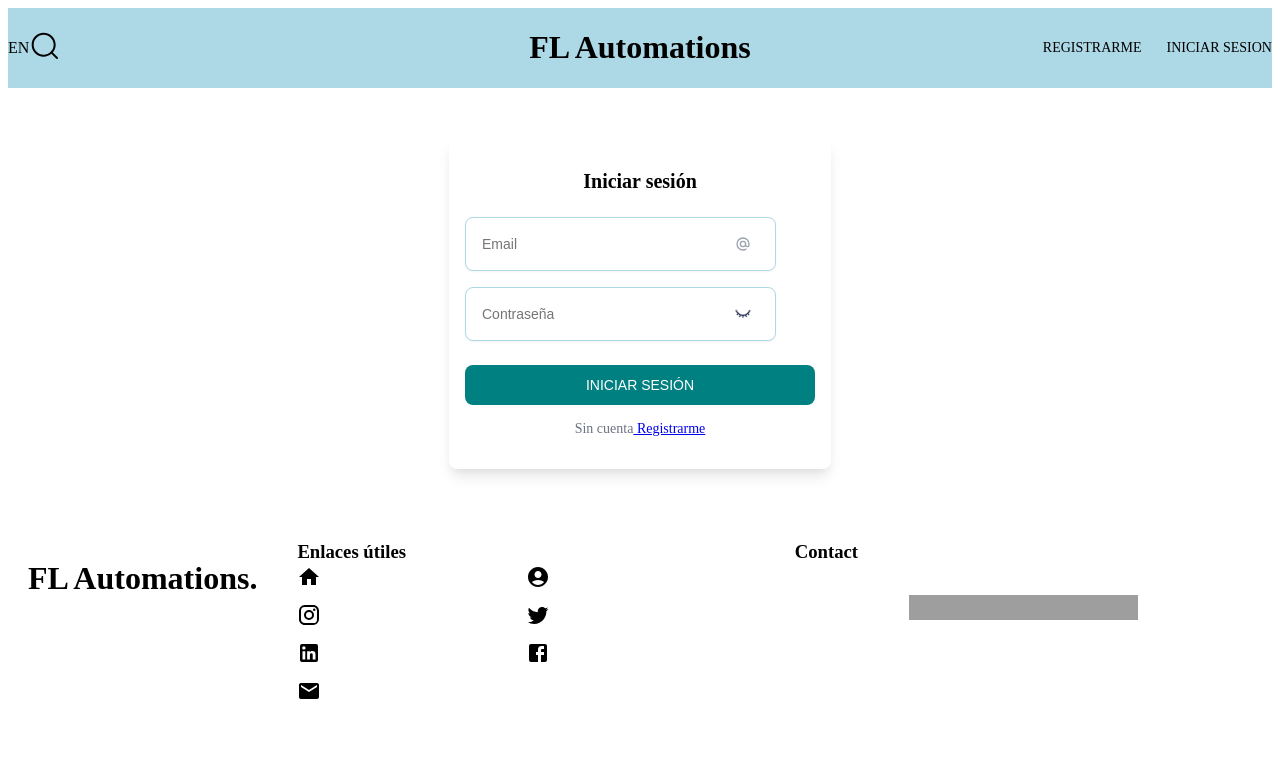
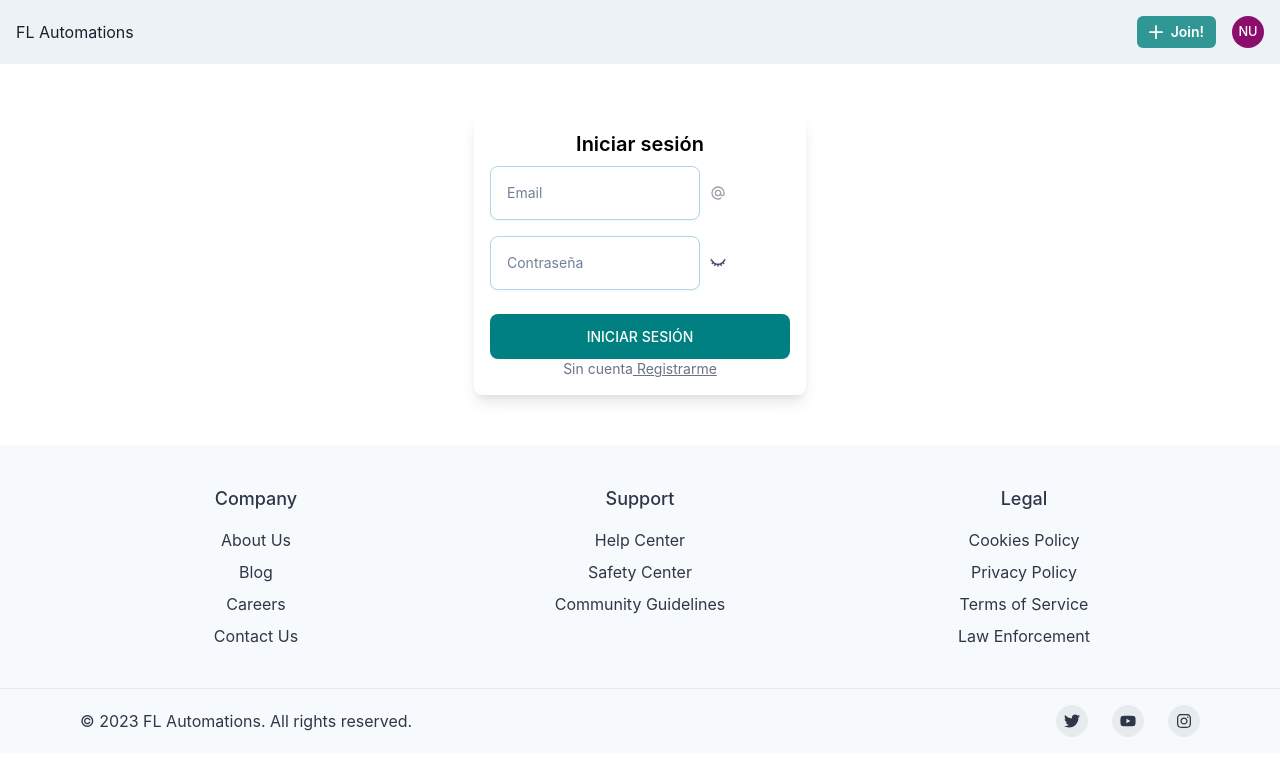
Before and after one commit to FLucena/flautomations-next, a Next.js app: page /login in a window 1280 px wide. Shown: the top 776 px of the page. Built offline with nearby package versions, Linux system fonts and the light colour scheme; grey boxes are pictures that could not be loaded.

Commit message:
Updated navbar and footer v1

```diff
--- a/jsconfig.json
+++ b/jsconfig.json
@@ -2,6 +2,7 @@
     "compilerOptions": {
       "baseUrl": ".",
       "paths": {
+        "@chakra-ui/react": ["node_modules/@chakra-ui/react"],
         "*": ["*"],
         "@/*": ["src/*"]
       }
--- a/src/components/Footer.jsx
+++ b/src/components/Footer.jsx
@@ -1,129 +1,135 @@
-import Image from "next/image";
-import HomeIcon from '@mui/icons-material/Home';
-import AccountCircleIcon from '@mui/icons-material/AccountCircle';
-import InstagramIcon from '@mui/icons-material/Instagram';
-import TwitterIcon from '@mui/icons-material/Twitter';
-import LinkedInIcon from '@mui/icons-material/LinkedIn';
-import FacebookIcon from '@mui/icons-material/Facebook';
-import MailIcon from '@mui/icons-material/Mail';
-import styled from 'styled-components';
+import React from 'react';
+import {
+  Box,
+  Container,
+  Stack,
+  SimpleGrid,
+  Text,
+  VisuallyHidden,
+  chakra,
+  useColorModeValue,
+} from '@chakra-ui/react';
+import { FaTwitter, FaYoutube, FaInstagram } from 'react-icons/fa';
+import * as contentEn from './content-en';
+import * as contentEs from './content-es';
 
-const Container = styled.div`
-  display: flex;
-  flex-wrap: wrap;
-`;
-
-const Left = styled.div`
-  padding: 20px;
-
-  @media (max-width: 768px) {
-    text-align: center;
-  }
-`;
-
-const Logo = styled.h1`
-  margin-bottom: 2px;
-`;
-
-const Desc = styled.p`
-  margin-bottom: 20px;
-`;
-
-const SocialContainer = styled.div`
-  display: flex;
-`;
-
-const Center = styled.div`
-  flex: 1;
-  display: flex;
-  flex-direction: column;
-  padding: 20px;
-
-  @media (max-width: 768px) {
-    flex-basis: 100%;
-  }
-`;
-
-const Title = styled.h3`
-  margin-top: 2px;
-  margin-bottom: 2px;
-`;
-
-const List = styled.ul`
-  margin: 0;
-  padding: 0;
-  list-style: none;
-  display: flex;
-  flex-wrap: wrap;
-`;
-
-const ListItem = styled.li`
-  width: 50%;
-  margin-bottom: 10px;
-`;
-
-const Right = styled.div`
-  flex: 1;
-  display: flex;
-  flex-direction: column;
-  padding: 20px;
-
-  @media (max-width: 768px) {
-    flex-basis: 100%;
-    text-align: center;
-  }
-`;
-
-const ContactItem = styled.div`
-  margin-bottom: 10px;
-  display: flex;
-  align-items: center;
-  & > svg {
-    margin-right: 10px;
-  }
-`;
-
-const PaymentImage = styled(Image)`
-  width: 50%;
-  align-self: center;
-  @media (max-width: 768px) {
-    width: 70%;
-  }
-`;
-
-const Footer = () => {
+const ListHeader = ({ children }) => {
   return (
-    <Container>
-      <Left>
-        <Logo>FL Automations.</Logo>
-        <Desc></Desc>
-        <SocialContainer>
-        </SocialContainer>
-      </Left>
-      <Center>
-        <Title>Enlaces útiles</Title>
-        <List>
-          <ListItem><HomeIcon/></ListItem>
-          <ListItem><AccountCircleIcon/></ListItem>
-          <ListItem><InstagramIcon/></ListItem>
-          <ListItem><TwitterIcon/></ListItem>
-          <ListItem><LinkedInIcon/></ListItem>
-          <ListItem><FacebookIcon/></ListItem>
-          <ListItem><MailIcon/></ListItem>
-        </List>
-      </Center>
-      <Right>
-        <Title>Contact</Title>
-        <ContactItem>
-        </ContactItem>
-        <ContactItem>
-        </ContactItem>
-        <ContactItem>
-        </ContactItem>
-        <PaymentImage src="https://i.ibb.co/Qfvn4z6/payment.png" alt="Payment" width={232} height={25} />
-      </Right>
-    </Container>
+    <Text fontWeight={'500'} fontSize={'lg'} mb={2}>
+      {children}
+    </Text>
   );
 };
 
-export default Footer;
+const SocialButton = ({ children, label, href }) => {
+  return (
+    <chakra.button
+      bg={useColorModeValue('blackAlpha.100', 'whiteAlpha.100')}
+      rounded={'full'}
+      w={8}
+      h={8}
+      cursor={'pointer'}
+      as={'a'}
+      href={href}
+      display={'inline-flex'}
+      alignItems={'center'}
+      justifyContent={'center'}
+      transition={'background 0.3s ease'}
+      _hover={{
+        bg: useColorModeValue('blackAlpha.200', 'whiteAlpha.200'),
+      }}
+    >
+      <VisuallyHidden>{label}</VisuallyHidden>
+      {children}
+    </chakra.button>
+  );
+};
+
+export default function Footer({ lang }) {
+  const content = lang === 'es' ? contentEs : contentEn;
+  return (
+    <Box
+      bg={useColorModeValue('gray.50', 'gray.900')}
+      color={useColorModeValue('gray.700', 'gray.200')}
+    >
+      <Container as={Stack} maxW={'6xl'} py={10}>
+        <SimpleGrid columns={{ base: 1, sm: 2, md: 3 }} spacing={8}>
+          <Stack align={['flex-start', 'center']} mx={['0', 'auto']}>
+            <ListHeader>{content.companyContent.header}</ListHeader>
+            <Box as="a" href={'#'}>
+            {content.companyContent.aboutUs}
+            </Box>
+            <Box as="a" href={'#'}>
+            {content.companyContent.blog}
+            </Box>
+            <Box as="a" href={'#'}>
+            {content.companyContent.careers}
+            </Box>
+            <Box as="a" href={'#'}>
+            {content.companyContent.contactUs}
+            </Box>
+          </Stack>
+
+          <Stack align={['flex-start', 'center']} mx={['0', 'auto']}>
+            <ListHeader>{content.supportContent.header}</ListHeader>
+            <Box as="a" href={'#'}>
+            {content.supportContent.helpCenter}
+            </Box>
+            <Box as="a" href={'#'}>
+            {content.supportContent.safetyCenter}
+            </Box>
+            <Box as="a" href={'#'}>
+            {content.supportContent.communityGuidelines}
+            </Box>
+          </Stack>
+
+          <Stack align={['flex-start', 'center']} mx={['0', 'auto']}>
+            <ListHeader>{content.legalContent.header}</ListHeader>
+            <Box as="a" href={'#'}>
+            {content.legalContent.cookiesPolicy}
+            </Box>
+            <Box as="a" href={'#'}>
+            {content.legalContent.privacyPolicy}
+            </Box>
+            <Box as="a" href={'#'}>
+            {content.legalContent.termsOfService}
+            </Box>
+            <Box as="a" href={'#'}>
+            {content.legalContent.lawEnforcement}
+            </Box>
+          </Stack>
+
+        </SimpleGrid>
+      </Container>
+
+      <Box
+        borderTopWidth={1}
+        borderStyle={'solid'}
+        borderColor={useColorModeValue('gray.200', 'gray.700')}
+      >
+        <Container
+          as={Stack}
+          maxW={'6xl'}
+          py={4}
+          direction={{ base: 'column', md: 'row' }}
+          spacing={4}
+          justify={{ md: 'space-between' }}
+          align={{ md: 'center' }}
+        >
+          <Text>© 2023 FL Automations. {content.allRightsReserved.text}</Text>
+          <Stack direction={'row'} spacing={6}>
+            <SocialButton label={'Twitter'} href={'#'}>
+              <FaTwitter />
+            </SocialButton>
+            <SocialButton label={'YouTube'} href={'#'}>
+              <FaYoutube />
+            </SocialButton>
+            <SocialButton label={'Instagram'} href={'#'}>
+              <FaInstagram />
+            </SocialButton>
+          </Stack>
+        </Container>
+      </Box>
+    </Box>
+  );
+}
--- a/src/components/Navbar.jsx
+++ b/src/components/Navbar.jsx
@@ -1,200 +1,122 @@
-import React, { useState } from 'react';
+'use strict';
+
+import React from 'react';
 import Link from 'next/link';
-import styled from 'styled-components';
+import * as contentEn from './content-en';
+import * as contentEs from './content-es';
 
-const Container = styled.div`
-  background-color: lightblue;
-  margin-bottom: 20px;
-  min-width: 100%;
-  display: flex;
-  flex-wrap: wrap;
+import {
+  Box,
+  Flex,
+  Avatar,
+  HStack,
+  Text,
+  IconButton,
+  Button,
+  Menu,
+  MenuButton,
+  MenuList,
+  MenuItem,
+  MenuDivider,
+  useDisclosure,
+  useColorModeValue,
+  Stack,
+} from '@chakra-ui/react';
+import { HamburgerIcon, CloseIcon, AddIcon } from '@chakra-ui/icons';
 
-  /* Responsive styles for screen sizes up to 768px */
-  @media (max-width: 768px) {
-    justify-content: center;
-    padding: 4vh;
-  }
-`;
+const Links = ['', '', ''];
 
-const Center = styled.div`
-  text-align: center;
-  flex: 1;
-`;
-
-const RemoveStyle = styled.a`
-  text-decoration: none;
-  color: black;
-  cursor: pointer;
-`;
-
-const Left = styled.div`
-  display: flex;
-  align-items: center;
-  justify-content: flex-start; /* Align items in a row */
-  flex: 1;
-
-  /* Additional responsive styles for this component */
-  @media (max-width: 768px) {
-    justify-content: flex-start;
-    margin-bottom: 10px;
-    display: none;
-  }
-`;
-
-const Right = styled.div`
-  display: flex;
-  align-items: center;
-  justify-content: flex-end;
-  flex: 1;
-
-  @media (max-width: 768px) {
-    justify-content: center;
-  }
-`;
-
-const MenuItem = styled.div`
-  font-size: 14px;
-  cursor: pointer;
-  margin-left: 25px;
-  text-decoration: none;
-  color: white;
-
-  @media (max-width: 768px) {
-    margin-left: 0;
-    margin-bottom: 10px;
-    display: none;
-  }
-`;
-
-const HamburgerContainer = styled.div`
-  display: flex;
-  align-items: center;
-`;
-
-const Hamburger = styled.div`
-  display: none;
-  cursor: pointer;
-
-  @media (max-width: 768px) {
-    display: block;
-  }
-`;
-
-const Bar = styled.span`
-  display: block;
-  width: 25px;
-  height: 3px;
-  margin: 5px auto;
-  transition: all 0.3s ease-in-out;
-  background-color: #101010;
-`;
-
-const SearchBoxContainer = styled.div`
-  width: 20px;
-`
-
-const MenuContainer = styled.div`
-  position: relative;
-  top: -100px;
-  left: 4%;
-`
-
-const MenuList = styled.ul`
-  position: absolute;
-  padding: 10px 0;
-  z-index: 999;
-  display: ${({ open }) => (open ? 'flex' : 'none')};
-  flex-wrap: wrap;
-
-  @media (max-width: 768px) {
-    position: absolute;
-    margin-top: 05em;
-    list-style-type: none;
-    background-color: #fff;
-    box-shadow: 0 0 1px #aaa;
-    transform-origin: 50% 0;
-    width: 100%;
-    transition: transform 350ms ease-in-out;
-  }
-`;
-
-const HamburguerItem = styled.li`
-
-  @media (max-width: 768px) {
-    width: 100%;
-    transition: transform 350ms ease-in-out;
-    display: inline-block;
-    font-size: 0.75rem;
-    padding: 0.75em 0;
-    text-align: center;
-    color: #545454;
-    text-decoration: none;
-    transition-delay: 350ms;
-
-  }
-`;
-
-const Navbar = () => {
-
-  const [menuOpen, setMenuOpen] = useState(false);
-
-  const toggleMenu = () => {
-    setMenuOpen(!menuOpen);
-  };
-
+const NavLink = (props) => {
+  const { children } = props;
   return (
-    <>
-      <Container>
-        <Left>
-          <span>EN</span>
-          <Link href={`/searchPage`}>
-            <SearchBoxContainer>
-              <svg aria-hidden="true" viewBox="0 0 24 24" width="2rem">
-                <g>
-                  <path d="M21.53 20.47l-3.66-3.66C19.195 15.24 20 13.214 20 11c0-4.97-4.03-9-9-9s-9 4.03-9 9 4.03 9 9 9c2.215 0 4.24-.804 5.808-2.13l3.66 3.66c.147.146.34.22.53.22s.385-.073.53-.22c.295-.293.295-.767.002-1.06zM3.5 11c0-4.135 3.365-7.5 7.5-7.5s7.5 3.365 7.5 7.5-3.365 7.5-7.5 7.5-7.5-3.365-7.5-7.5z"></path>
-                </g>
-              </svg>
-            </SearchBoxContainer>
-          </Link>
-        </Left>
-        <Center>
-          <h1>
-            <Link href="/" legacyBehavior>
-              <RemoveStyle>FL Automations</RemoveStyle>
-            </Link>
-          </h1>
-        </Center>
-        <Right>
-          <MenuItem>
-              <Link href="/register" style={{ textDecoration: 'none', color: 'black' }}>REGISTRARME</Link>
-          </MenuItem>
-          <MenuItem>
-            <Link href="/login" style={{ textDecoration: 'none', color: 'black' }}>INICIAR SESION</Link>
-          </MenuItem>
-        </Right>
-        <HamburgerContainer>
-          <Hamburger onClick={toggleMenu}>
-            <Bar></Bar>
-            <Bar></Bar>
-            <Bar></Bar>
-          </Hamburger>
-        </HamburgerContainer>
-      </Container>
-      <MenuContainer>
-        <MenuList open={menuOpen}>
-          <HamburguerItem>
-            <Link href="/register" style={{ textDecoration: 'none', color: 'black' }}>💾 REGISTRARME</Link>
-          </HamburguerItem>
-          <HamburguerItem>
-            <Link href="/login" style={{ textDecoration: 'none', color: 'black' }}>🔑 INICIAR SESION</Link>
-          </HamburguerItem>
-          <HamburguerItem>
-            <Link href="/searchPage" style={{ textDecoration: 'none', color: 'black' }}>🔍 BUSCADOR</Link>
-          </HamburguerItem>
-        </MenuList>
-      </MenuContainer>
-    </>
+    <Box
+      as="a"
+      px={2}
+      py={1}
+      rounded={'md'}
+      _hover={{
+        textDecoration: 'none',
+        bg: useColorModeValue('gray.200', 'gray.700'),
+      }}
+      href={'#'}
+    >
+      {children}
+    </Box>
   );
 };
 
-export default Navbar;
+// ... (other imports)
+
+export default function Navbar({ lang }) {
+  const { isOpen, onOpen, onClose } = useDisclosure();
+  const content = lang === 'es' ? contentEs : contentEn;
+
+  return (
+    <React.Fragment>
+      <Box bg={useColorModeValue('gray.100', 'gray.900')} px={4}>
+        <Flex h={16} alignItems="center" justifyContent="space-between">
+          <IconButton
+            size="md"
+            icon={isOpen ? <CloseIcon /> : <HamburgerIcon />}
+            aria-label="Open Menu"
+            display={{ md: 'none' }}
+            onClick={isOpen ? onClose : onOpen}
+          />
+          <HStack spacing={8} alignItems="center">
+            <Box>
+              <Link href="/">FL Automations</Link>
+            </Box>
+            <HStack as="nav" spacing={4} display={{ base: 'none', md: 'flex' }}>
+              {Links.map((link) => (
+                <NavLink key={link}>{link}</NavLink>
+              ))}
+            </HStack>
+          </HStack>
+          <Flex alignItems="center">
+            <Button
+              variant="solid"
+              colorScheme="teal"
+              size="sm"
+              mr={4}
+              leftIcon={<AddIcon />}
+            >
+              {content.navbar.buttonText}
+            </Button>
+            <Menu>
+              <MenuButton
+                as={Button}
+                rounded="full"
+                variant="link"
+                cursor="pointer"
+                minW={0}
+              >
+                <Avatar name="New User" size="sm" src="" />
+              </MenuButton>
+              <MenuList>
+                <MenuItem>
+                  <Link href="/register">💾 {content.navbar.register}</Link>
+                </MenuItem>
+                <MenuItem>
+                  <Link href="/login">🔑 {content.navbar.login}</Link>
+                </MenuItem>
+                <MenuDivider />
+                <MenuItem>
+                  <Link href="/searchPage">🔍 {content.navbar.search}</Link>
+                </MenuItem>
+              </MenuList>
+            </Menu>
+          </Flex>
+        </Flex>
+        {isOpen && (
+          <Box pb={4} display={{ md: 'none' }}>
+            <Stack as="nav" spacing={4}>
+              {Links.map((link) => (
+                <NavLink key={link}>{link}</NavLink>
+              ))}
+            </Stack>
+          </Box>
+        )}
+      </Box>
+    </React.Fragment>
+  );
+}
--- /dev/null
+++ b/src/components/content-en.js
@@ -0,0 +1,33 @@
+export const companyContent = {
+    header: 'Company',
+    aboutUs: 'About Us',
+    blog: 'Blog',
+    careers: 'Careers',
+    contactUs: 'Contact Us',
+  };
+
+  export const supportContent = {
+    header: 'Support',
+    helpCenter: 'Help Center',
+    safetyCenter: 'Safety Center',
+    communityGuidelines: 'Community Guidelines',
+  };
+
+  export const legalContent = {
+    header: 'Legal',
+    cookiesPolicy: 'Cookies Policy',
+    privacyPolicy: 'Privacy Policy',
+    termsOfService: 'Terms of Service',
+    lawEnforcement: 'Law Enforcement',
+  };
+
+  export const allRightsReserved = {
+    text: 'All rights reserved.',
+  };
+
+  export const navbar = {
+    buttonText: 'Join!',
+    register: 'Sign Up',
+    login: 'Sign In',
+    search: 'Search'
+  };
--- /dev/null
+++ b/src/components/content-es.js
@@ -0,0 +1,33 @@
+export const companyContent = {
+  header: 'Compañía',
+  aboutUs: 'Acerca de Nosotros',
+  blog: 'Blog',
+  careers: 'Carreras',
+  contactUs: 'Contáctanos',
+};
+
+export const supportContent = {
+  header: 'Soporte',
+  helpCenter: 'Centro de Ayuda',
+  safetyCenter: 'Centro de Seguridad',
+  communityGuidelines: 'Pautas de la Comunidad',
+};
+
+export const legalContent = {
+  header: 'Legal',
+  cookiesPolicy: 'Política de Cookies',
+  privacyPolicy: 'Política de Privacidad',
+  termsOfService: 'Términos de Servicio',
+  lawEnforcement: 'Cumplimiento Legal',
+};
+
+export const allRightsReserved = {
+  text: 'Todos los derechos reservados.',
+};
+
+export const navbar = {
+  buttonText: 'Ser parte',
+  register: 'Registrarme',
+  login: 'Conectarme',
+  search: 'Buscar'
+};
--- a/src/pages/_app.js
+++ b/src/pages/_app.js
@@ -1,8 +1,10 @@
+import { ChakraProvider } from '@chakra-ui/react'
+
 function MyApp({ Component, pageProps }) {
   return (
-    <>
+    <ChakraProvider>
       <Component {...pageProps} />
-    </>
+    </ChakraProvider>
   );
 }
 
--- a/src/pages/index.js
+++ b/src/pages/index.js
@@ -7,13 +7,15 @@ import Newsletter from "../components/Newsletter";
 import Footer from "../components/Footer";
 
 export default function Home() {
+  const defaultLang = "es";
+
   return (
     <>
         <Announcement />
-        <Navbar/>
+        <Navbar lang={defaultLang}/>
         <Slider />
         <Newsletter/>
-        <Footer/>
+        <Footer lang={defaultLang}/>
     </>
   )
 }
```
Also changed, not shown: package.json (+7 -2 lines), 1 other file (tests, documents, lock files or other folders).
